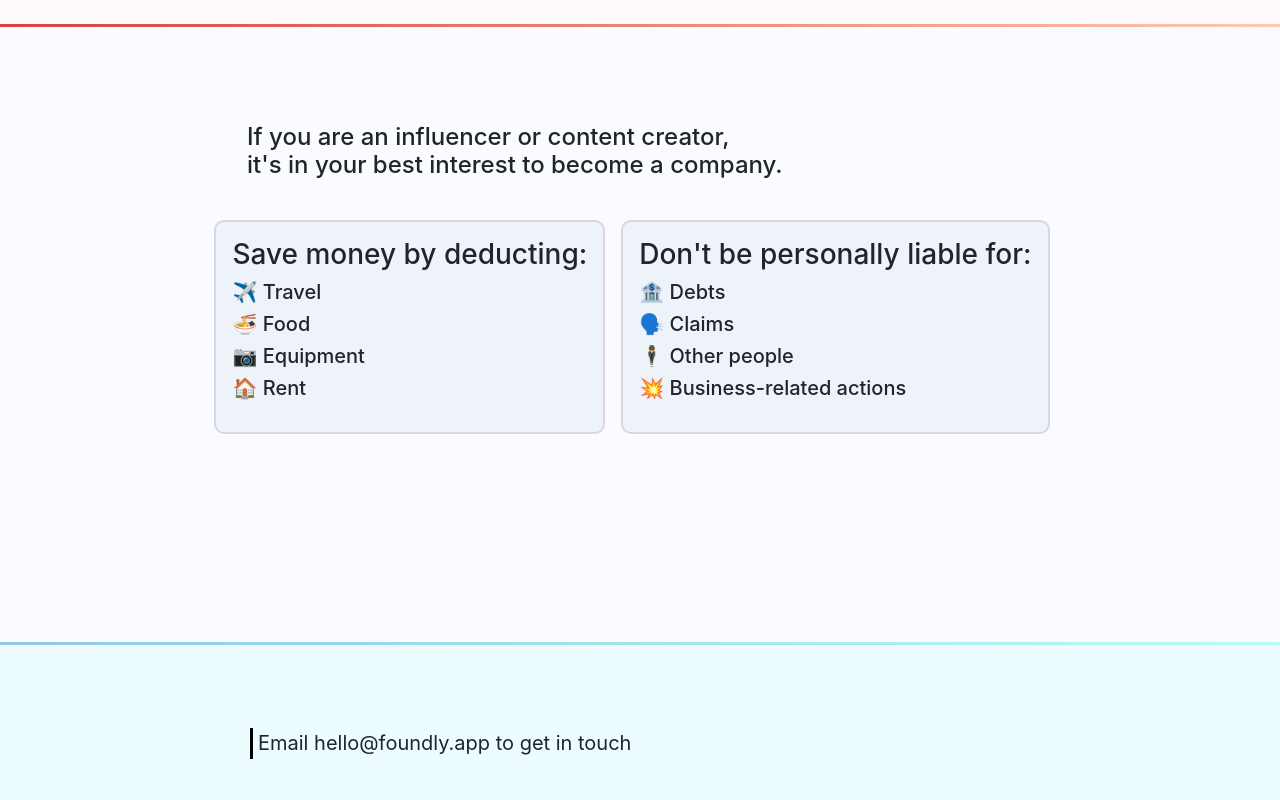
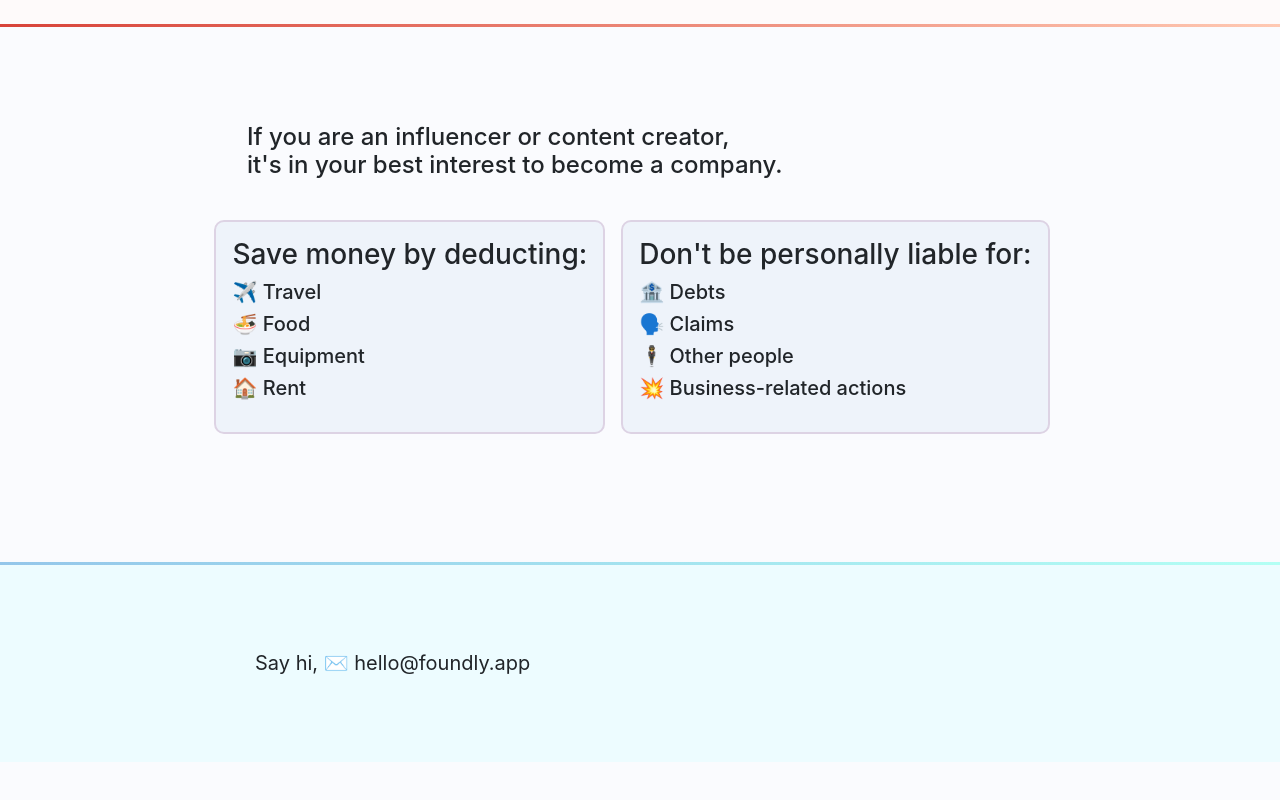
Before and after one commit to luhart/foundly, a Next.js app: page / in a window 1280 px wide. Shown: the part 502-1302 px from the top of the page. After the commit the page ends 1264 px from the top, so only its background shows below. Built offline with nearby package versions, Linux system fonts and the light colour scheme.

Commit message:
email icon

```diff
--- a/pages/index.js
+++ b/pages/index.js
@@ -80,7 +80,7 @@ export default function Home() {
       </main>
 
       <footer>
-          <a>Email hello@foundly.app to get in touch</a>
+          <a>Say hi, ✉️ hello@foundly.app</a>
       </footer>
 
     </Layout>
--- a/styles/global.css
+++ b/styles/global.css
@@ -200,7 +200,7 @@ body {
 
 footer {
   font-size: 20px;
-  margin-top: 10rem;
+  margin-top: 5rem;
   position: relative;
   left: 0;
   bottom: 0;
@@ -221,7 +221,6 @@ footer img {
 footer a {
   position: relative;
   width: 780px;
-  border-left: 3px solid black;
   padding-left: 5px;
 }
 a {
```
